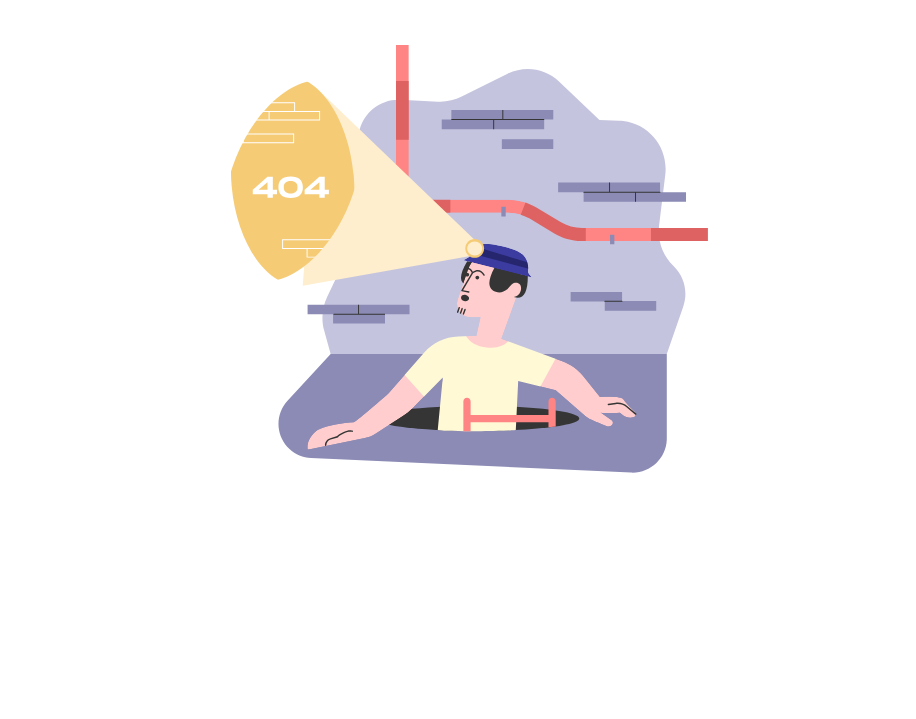
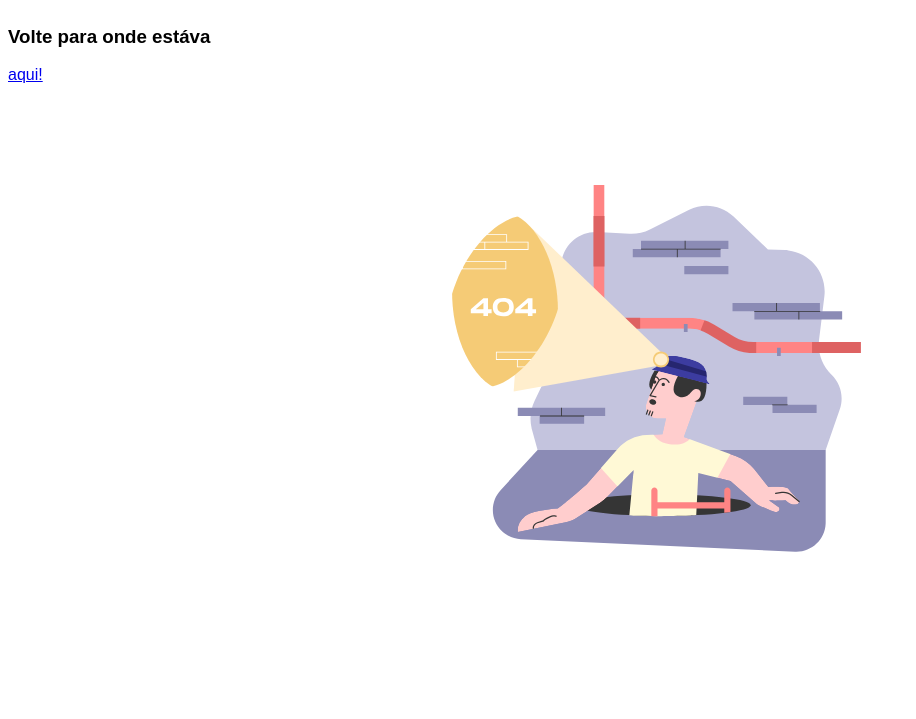
Before and after one commit to FelipeDuranl/bucket-aws-s3-felipe-duran, a plain HTML site: page error.html in a window 1280 px wide. Shown: the part 81-800 px from the top of the page, without its empty margins (0-916 px from the left). Drawn offline with Linux system fonts and the light colour scheme.

Commit message:
ajuteste da pagina de erro estilos

```diff
--- a/error.html
+++ b/error.html
@@ -7,14 +7,28 @@
     <title>Erro 404</title>
 
     <style>
+        body{
+            overflow-y: hidden;
+            flex-direction: column;
+            display: flex;
+            justify-content: center;
+            align-items: flex-start;
+            font-family: Arial, Helvetica, sans-serif;
+        }
         svg{
-            width: 70%;
+            width: 60%;
             height: auto;
             margin: 0 auto;
+            display: flex;
+            justify-content: center;
+            align-items: flex-start;
         }
     </style>
 </head>
 <body>
+    <h1>Erro ao encontar o caminho da página!</h1>
+    <h3>Volte para onde estáva</h3>
+    <a href="http://bucket-aws-s3-felipe-duran.s3-website-us-east-1.amazonaws.com/">aqui!</a>
     <svg width="1840" height="1380" viewBox="0 0 1840 1380" fill="none" xmlns="http://www.w3.org/2000/svg">
         <path fill-rule="evenodd" clip-rule="evenodd" d="M1370 888L1404.31 789.104C1414.49 759.753 1406.77 727.16 1384.5 705.5L1383.53 704.559C1361.14 682.784 1350.21 651.798 1353.99 620.795L1366.86 515.023C1373.53 460.199 1334.49 410.348 1279.67 403.677C1276.87 403.337 1274.07 403.116 1271.25 403.012L1230 401.5L1145.82 321.143C1117.13 293.761 1074.34 287.327 1038.87 305.063L943.548 352.725C928.112 360.443 910.941 364.035 893.706 363.151L816.331 359.183C775.05 357.067 738.439 385.484 730.25 426L717.28 490.166C716.427 494.384 715.848 498.653 715.545 502.946L703.382 675.484C702.799 683.754 700.663 691.84 697.086 699.319L663.637 769.257C653.231 791.016 651.039 815.803 657.466 839.05L671 888H1370Z" fill="#C4C4DE"/>
         <path fill-rule="evenodd" clip-rule="evenodd" d="M671 888L581.288 985.381C554.72 1014.22 556.561 1059.14 585.401 1085.71C597.694 1097.03 613.589 1103.66 630.287 1104.41L1295.78 1134.63C1334.95 1136.41 1368.15 1106.1 1369.93 1066.92C1369.98 1065.85 1370 1064.78 1370 1063.7V888H671Z" fill="#8B8BB5"/>
```
